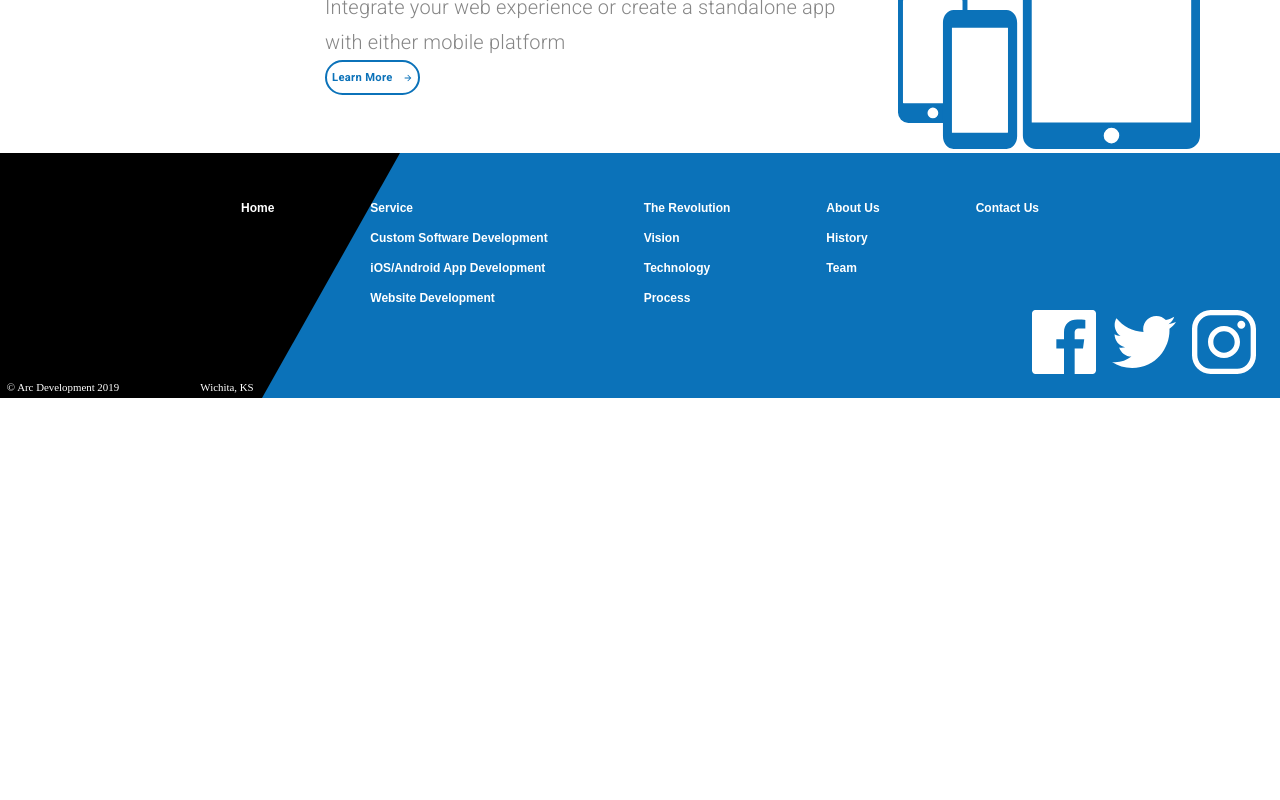
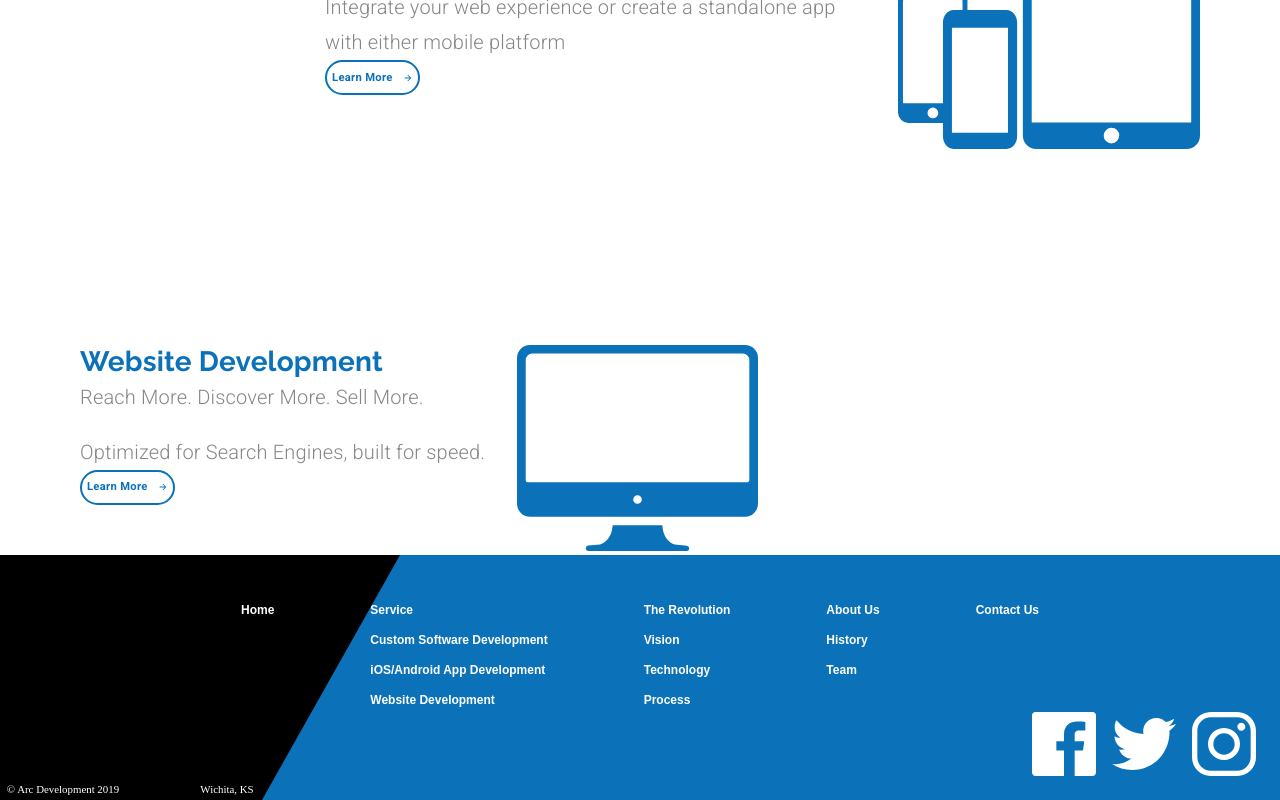
Before and after one commit to JulioAvalos/mui-react-app, a React (Create React App) app: page / in a window 1280 px wide. Shown: the part 1297-2097 px from the top of the page. Before the commit the page ends 1695 px from the top, so only its background shows below. Built offline with nearby package versions, Linux system fonts and the light colour scheme.

Commit message:
creating the service block - adding website development section

```diff
--- a/src/components/LandingPage.js
+++ b/src/components/LandingPage.js
@@ -10,6 +10,7 @@ import useMediaQuery from '@material-ui/core/useMediaQuery';
 import animationData from '../animations/landinganimation/data';
 import customSoftwareIcon from '../assets/Custom Software Icon.svg';
 import mobileAppsIcon from '../assets/mobileIcon.svg';
+import websitesIcon from '../assets/websiteIcon.svg';
 
 const useStyles = makeStyles(theme => ({
     animation: {
@@ -200,7 +201,48 @@ const LandingPage = () => {
                         </Button>
                     </Grid>
                     <Grid item style={{marginRight: matchesSM ? 0 : '5em'}}>
-                        <img className={classes.icon} alt="custom software icon" src={mobileAppsIcon} />
+                        <img
+                            className={classes.icon}
+                            alt="mobile apps icon"
+                            src={mobileAppsIcon}
+                        />
+                    </Grid>
+                </Grid>
+                {" "}
+                {/*-----Services Block (Website)-----*/}
+                <Grid
+                    container
+                    direction="row"
+                    justify={matchesSM ? 'center' : undefined }
+                    className={classes.serviceContainer}
+                >
+                    <Grid
+                        item
+                        style={{
+                            marginLeft: matchesSM ? 0 : '5em',
+                            textAlign: matchesSM ? 'center' : undefined
+                        }}
+                    >
+                        <Typography variant="h4">
+                           Website Development
+                        </Typography>
+                        <Typography variant="subtitle1" className={classes.subtitle}>
+                            Reach More. Discover More. Sell More.
+                        </Typography>
+                        <Typography variant="subtitle1">
+                            Optimized for Search Engines, built for speed.
+                        </Typography>
+                        <Button variant="outlined" className={classes.learnButton}>
+                            <span style={{marginRight: 10}}>Learn More</span>
+                            <ButtonArrow widht={10} height={10} fill={theme.palette.common.blue}/>
+                        </Button>
+                    </Grid>
+                    <Grid item>
+                        <img
+                            className={classes.icon}
+                            alt="website icon"
+                            src={websitesIcon}
+                        />
                     </Grid>
                 </Grid>
             </Grid>
```
